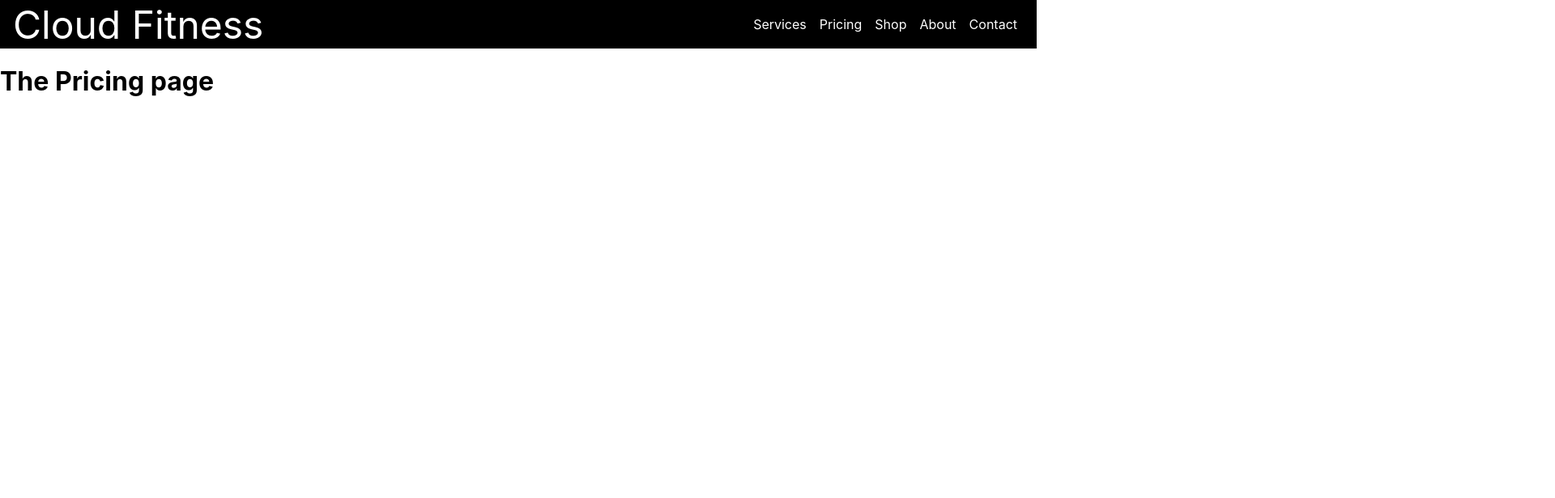
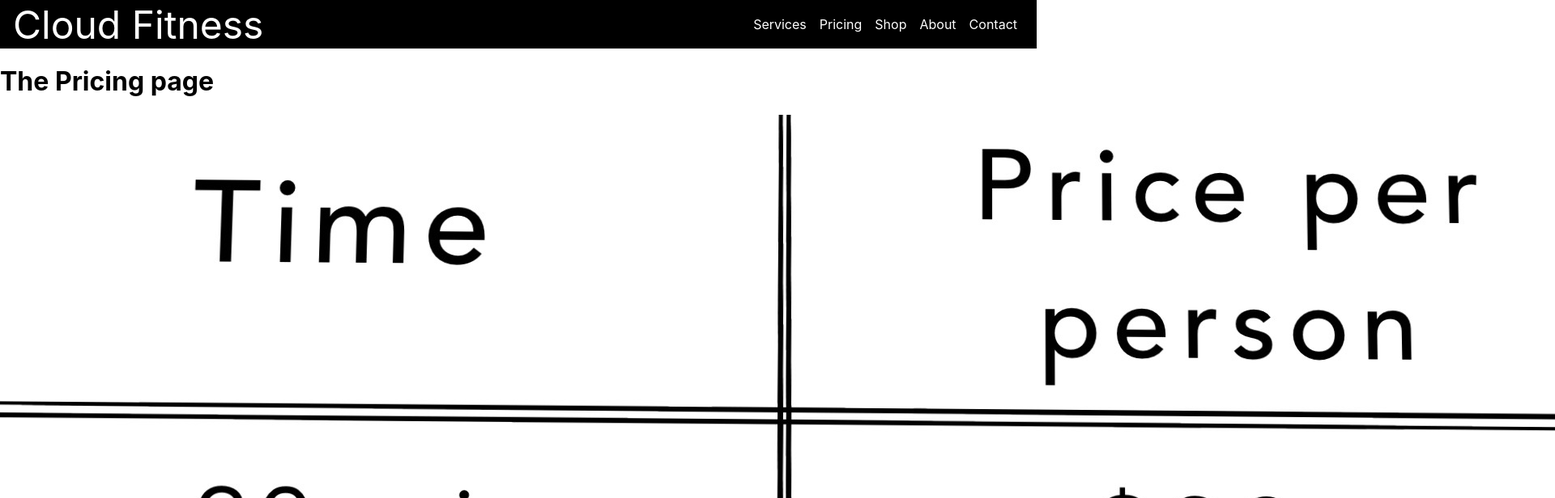
Before and after one commit to absmohamed/Cloud-Fitness-Client, a React (Create React App) app: page /pricing in a window 1280 px wide. Shown: the top 616 px of the page at 81% size, 1920 px wide, since content can reach past the window. Built offline with nearby package versions, Linux system fonts and the light colour scheme.

Commit message:
added pricing image

```diff
--- a/src/components/pricing/pricing.js
+++ b/src/components/pricing/pricing.js
@@ -1,10 +1,12 @@
 import React from 'react';
 import "./pricing.css";
+import Price from '../media/price.jpg'
 
 function Pricing() {
     return (
         <div>
             <h1> The Pricing page </h1>
+            <img src={Price} alt="pricing" />
         </div>
     );
 };
```
Also changed, not shown: src/components/media/price.jpg (added).
